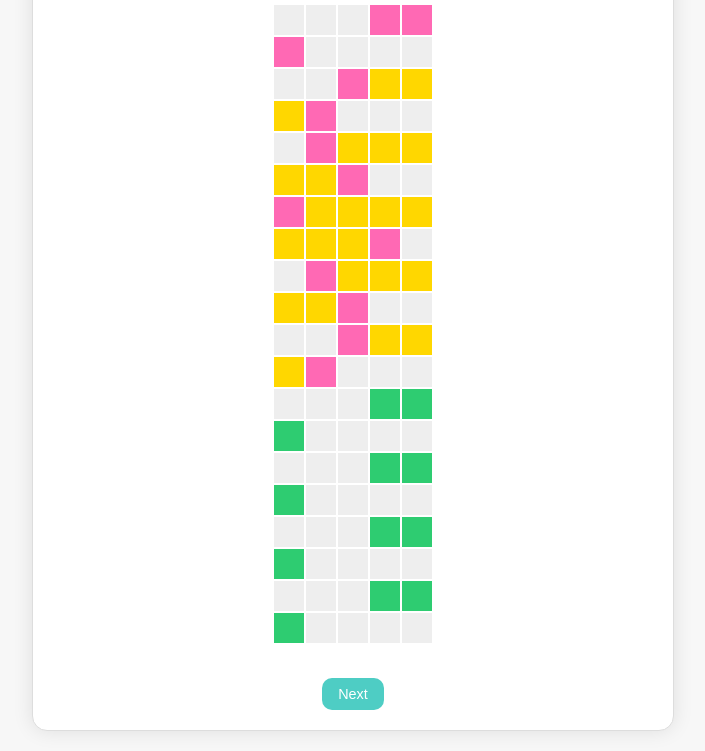
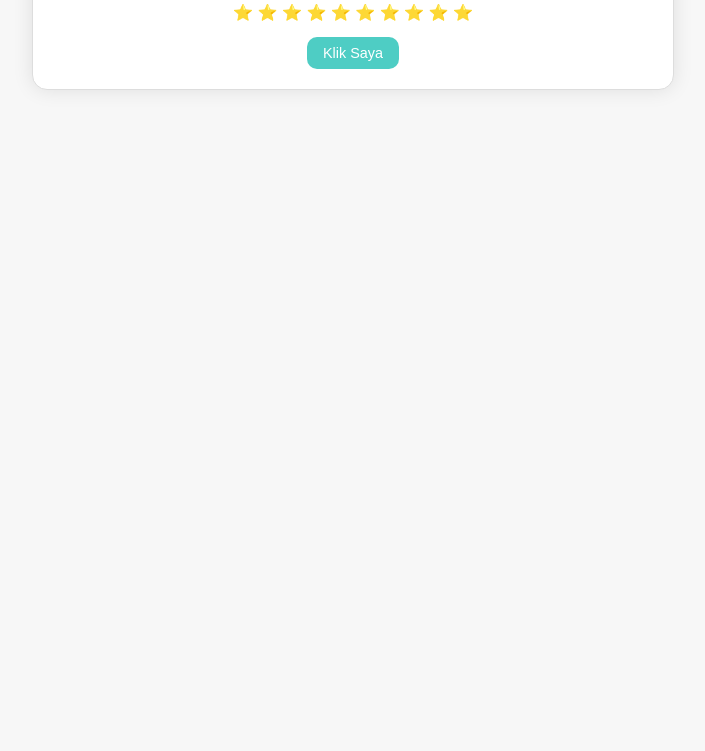
Before and after one commit to princess-sainz/althaaf-birthday, a plain HTML site: page flower.html in a window 1280 px wide. Shown: the part 95-846 px from the top of the page, without its empty margins (287-992 px from the left). After the commit the page ends 800 px from the top, so only its background shows below. Drawn offline with Linux system fonts and the light colour scheme.

Commit message:
Update flower.html

```diff
--- a/flower.html
+++ b/flower.html
@@ -1,40 +1,24 @@
 <!DOCTYPE html>
-<html lang="id">
+<html>
 <head>
-  <meta charset="UTF-8" />
-  <meta name="viewport" content="width=device-width, initial-scale=1" />
-  <title>Flower for You!</title>
-  <link rel="stylesheet" href="style.css" />
+  <link rel="stylesheet" href="style.css">
 </head>
 <body>
   <div class="container">
-    <h2>Flower for you!! 🌸</h2>
-
-    <div class="pixel-flower">
-      <!-- Gambar bunga pixel -->
-      <!-- Baris 1 -->
-      <div class="pixel"></div><div class="pixel"></div><div class="pixel"></div><div class="pixel pink"></div><div class="pixel pink"></div><div class="pixel pink"></div><div class="pixel"></div><div class="pixel"></div><div class="pixel"></div><div class="pixel"></div>
-      <!-- Baris 2 -->
-      <div class="pixel"></div><div class="pixel"></div><div class="pixel pink"></div><div class="pixel yellow"></div><div class="pixel yellow"></div><div class="pixel yellow"></div><div class="pixel pink"></div><div class="pixel"></div><div class="pixel"></div><div class="pixel"></div>
-      <!-- Baris 3 -->
-      <div class="pixel"></div><div class="pixel pink"></div><div class="pixel yellow"></div><div class="pixel yellow"></div><div class="pixel yellow"></div><div class="pixel yellow"></div><div class="pixel yellow"></div><div class="pixel pink"></div><div class="pixel"></div><div class="pixel"></div>
-      <!-- Baris 4 -->
-      <div class="pixel pink"></div><div class="pixel yellow"></div><div class="pixel yellow"></div><div class="pixel yellow"></div><div class="pixel yellow"></div><div class="pixel yellow"></div><div class="pixel yellow"></div><div class="pixel yellow"></div><div class="pixel pink"></div><div class="pixel"></div>
-      <!-- Baris 5 -->
-      <div class="pixel"></div><div class="pixel pink"></div><div class="pixel yellow"></div><div class="pixel yellow"></div><div class="pixel yellow"></div><div class="pixel yellow"></div><div class="pixel yellow"></div><div class="pixel pink"></div><div class="pixel"></div><div class="pixel"></div>
-      <!-- Baris 6 -->
-      <div class="pixel"></div><div class="pixel"></div><div class="pixel pink"></div><div class="pixel yellow"></div><div class="pixel yellow"></div><div class="pixel yellow"></div><div class="pixel pink"></div><div class="pixel"></div><div class="pixel"></div><div class="pixel"></div>
-      <!-- Baris 7 -->
-      <div class="pixel"></div><div class="pixel"></div><div class="pixel"></div><div class="pixel green"></div><div class="pixel green"></div><div class="pixel green"></div><div class="pixel"></div><div class="pixel"></div><div class="pixel"></div><div class="pixel"></div>
-      <!-- Baris 8 -->
-      <div class="pixel"></div><div class="pixel"></div><div class="pixel"></div><div class="pixel green"></div><div class="pixel green"></div><div class="pixel green"></div><div class="pixel"></div><div class="pixel"></div><div class="pixel"></div><div class="pixel"></div>
-      <!-- Baris 9 -->
-      <div class="pixel"></div><div class="pixel"></div><div class="pixel"></div><div class="pixel green"></div><div class="pixel green"></div><div class="pixel green"></div><div class="pixel"></div><div class="pixel"></div><div class="pixel"></div><div class="pixel"></div>
-      <!-- Baris 10 -->
-      <div class="pixel"></div><div class="pixel"></div><div class="pixel"></div><div class="pixel green"></div><div class="pixel green"></div><div class="pixel green"></div><div class="pixel"></div><div class="pixel"></div><div class="pixel"></div><div class="pixel"></div>
+    <h1>Bintang ⭐</h1>
+    <div class="star-flower">
+      <span class="star">⭐</span>
+      <span class="star">⭐</span>
+      <span class="star">⭐</span>
+      <span class="star">⭐</span>
+      <span class="star">⭐</span>
+      <span class="star">⭐</span>
+      <span class="star">⭐</span>
+      <span class="star">⭐</span>
+      <span class="star">⭐</span>
+      <span class="star">⭐</span>
     </div>
-
-    <button onclick="location.href='card.html'">Next</button>
+    <button>Klik Saya</button>
   </div>
 </body>
 </html>
```
